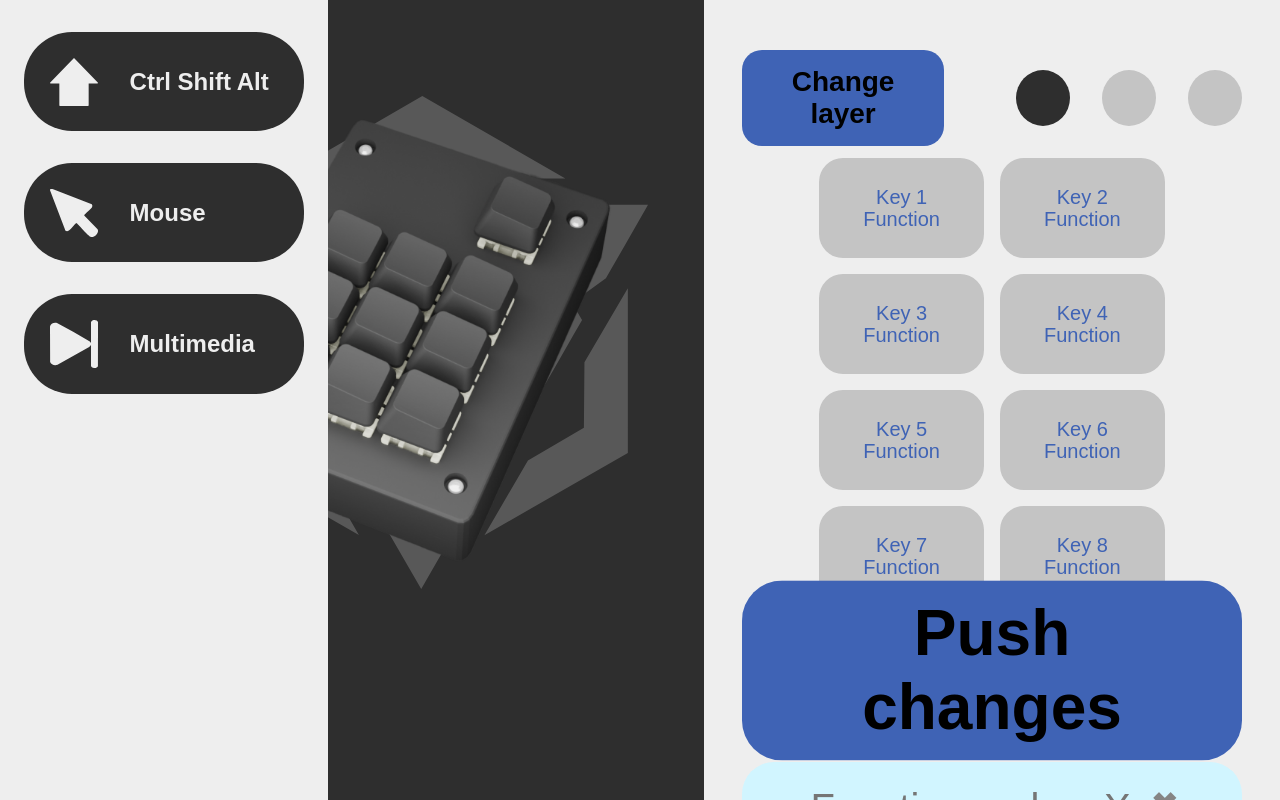
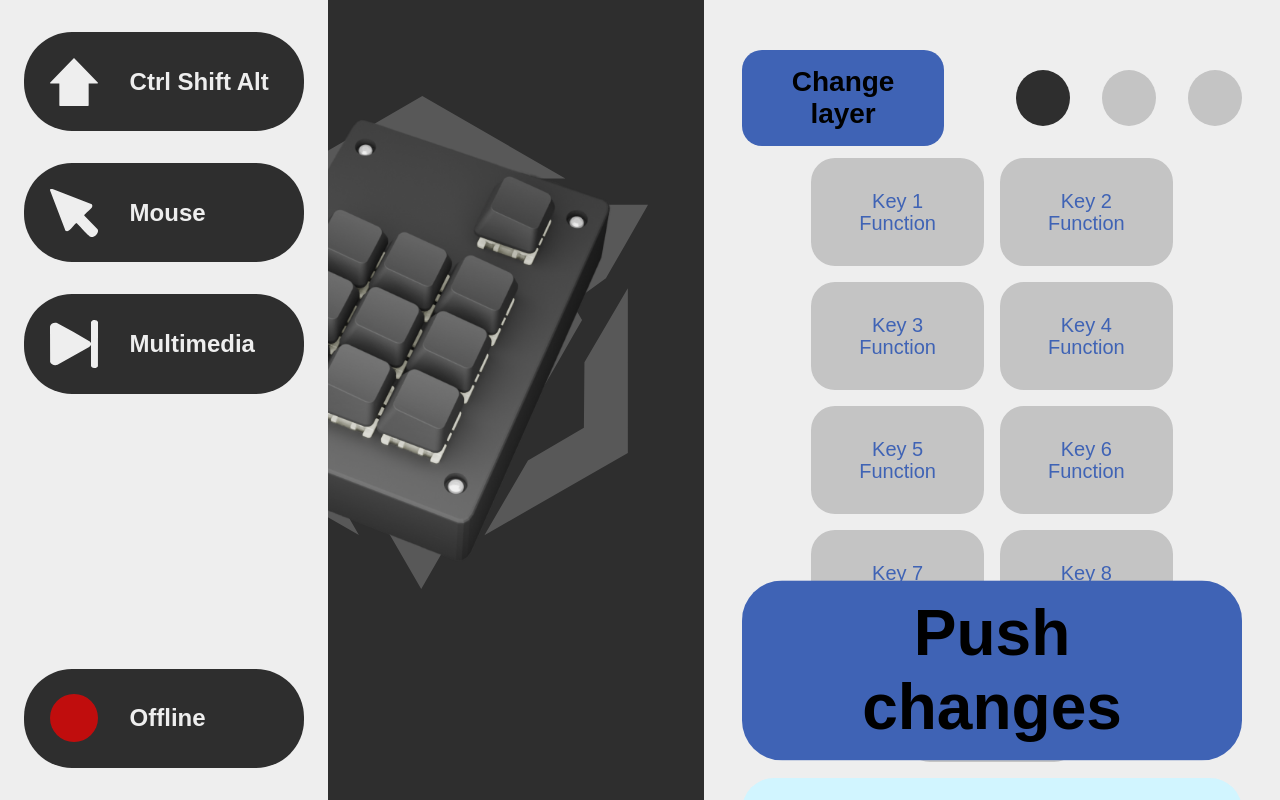
Before and after one commit to martinsram3k/macropad_configurator, a website: page frontend/index.html in a window 1280 px wide. Drawn offline with Linux system fonts and the light colour scheme.

Commit message:
pridani macropad statusu

```diff
--- a/frontend/index.html
+++ b/frontend/index.html
@@ -287,6 +287,16 @@
 
                         </div>
                     </li>
+
+                    <li class="bottom" >
+
+                        <button class="menu-item" data-info="">
+                            <img style="opacity: 70%;"  src="icon/offline.svg" alt="Macropad status" class="icon">
+                            <span class="menu-text">Offline</span>
+                        </button>
+
+                    </li>
+
                 </ul>
             </nav>
         </div>
--- a/frontend/styles.css
+++ b/frontend/styles.css
@@ -39,6 +39,11 @@ ul li {
   width: fit-content;
   min-width: fit-content;
   overflow: visible;
+}
+
+.bottom {
+  position: absolute;
+  bottom: 0;
 }
 
 .sidenav {
@@ -368,10 +373,10 @@ img {
 
 .key {
   font-size: 2.5vh;
-  padding-left: 5.5vh;
-  padding-right: 5.5vh;
-  padding-top: 3.5vh;
-  padding-bottom: 3.5vh;
+  padding-left: 6vh;
+  padding-right: 6vh;
+  padding-top: 4vh;
+  padding-bottom: 4vh;
   background-color: #C4C4C4;
   color: #3F63B5;
   border-radius: 3vh;
@@ -379,7 +384,7 @@ img {
   text-align: center;
   line-height: 1.1em;
   cursor: pointer;
-  transition: background-color 0.3s ease;
+  transition: background-color 0.3s ease-in-out;
 }
 
 .key:hover {
@@ -400,7 +405,6 @@ img {
   padding-bottom: 3vh;
   font-size: 10vh;
   border-radius: 4vh;
-  margin-top: 3vh;
 }
 
 .function textarea {
```
Also changed, not shown: frontend/icon/loading.svg (added), frontend/icon/offline.svg (added), frontend/icon/online.svg (added).
